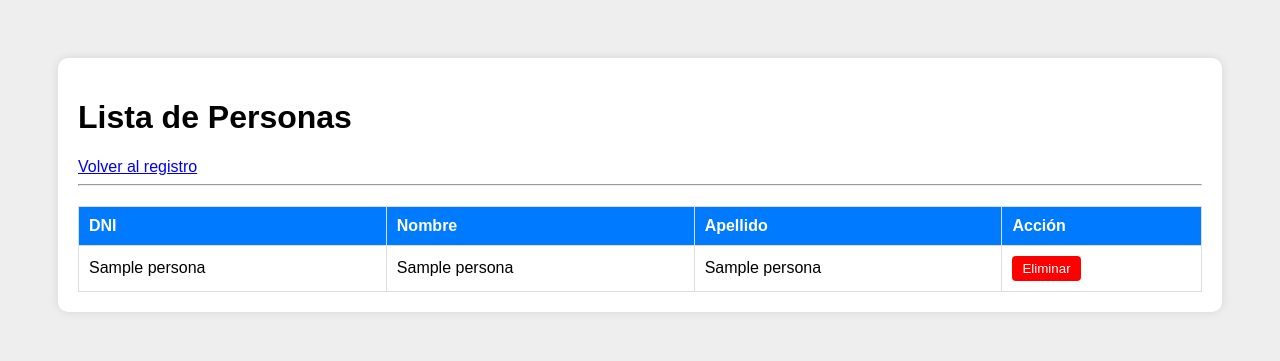
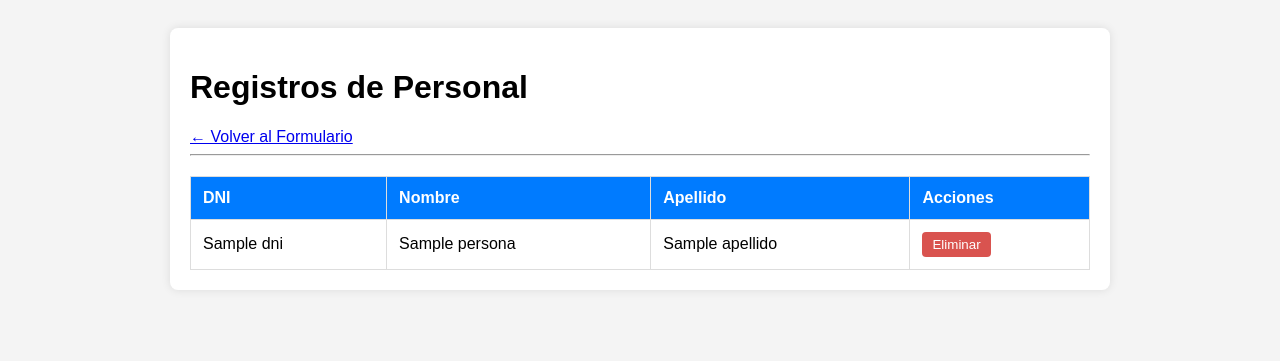
Before and after one commit to cortez200/proyecto-personas, a Flask app: page /administrar in a window 1280 px wide. Shown: the top 361 px of the page. Run offline with Flask 3, Linux system fonts and the light colour scheme; a database or web service that is not in the repository returns one stand-in record (values such as "Sample title"); some libraries are stand-ins or nearby versions.

Commit message:
App.py final con manejo de errores

```diff
--- a/app.py
+++ b/app.py
@@ -2,16 +2,15 @@ from flask import Flask, render_template, request, redirect, url_for, jsonify
 import psycopg2
 import os
 
-# Agregamos static_url_path para forzar la ruta de estilos
 app = Flask(__name__,
             template_folder='templates',
             static_folder='static',
             static_url_path='/static')
 
-# Esto obliga al navegador a no guardar el diseño viejo en memoria
+# Evita que el navegador guarde versiones viejas del diseño
 app.config['SEND_FILE_MAX_AGE_DEFAULT'] = 0
 
-# --- CONFIGURACIÓN CON TUS DATOS REALES DE RENDER ---
+# --- CONFIGURACIÓN DE CONEXIÓN (RENDER EXTERNAL URL) ---
 DB_HOST = 'dpg-d7bbpbqdbo4c73dsa5gg-a.oregon-postgres.render.com'
 DB_NAME = 'proyecto_personas_ts11'
 DB_USER = 'proyecto_personas_ts11_user'
@@ -20,10 +19,14 @@ DB_PASSWORD = 'piiTTVRlztV0rbErYkaPWPqVtOFIiG2v'
 def conectar_db():
     try:
         conn = psycopg2.connect(
-            dbname=DB_NAME, user=DB_USER, password=DB_PASSWORD, host=DB_HOST)
+            dbname=DB_NAME,
+            user=DB_USER,
+            password=DB_PASSWORD,
+            host=DB_HOST
+        )
         return conn
     except psycopg2.Error as e:
-        print("Error al conectar a la base de datos:", e)
+        print("❌ Error de conexión:", e)
         return None
 
 def inicializar_base_de_datos():
@@ -42,13 +45,16 @@ def inicializar_base_de_datos():
                 );
             ''')
             conn.commit()
-            print("✅ Tabla 'personas' verificada/creada con éxito.")
+            print("✅ Tabla 'personas' lista.")
             cursor.close()
             conn.close()
         except Exception as e:
-            print("❌ Error al crear la tabla:", e)
+            print("❌ Error al crear tabla:", e)
 
+# Ejecutar al encender la app
 inicializar_base_de_datos()
+
+# --- RUTAS ---
 
 @app.route('/')
 def index():
@@ -64,13 +70,22 @@ def registrar():
 
     conn = conectar_db()
     if conn:
-        cursor = conn.cursor()
-        cursor.execute("INSERT INTO personas (dni, nombre, apellido, direccion, telefono) VALUES (%s, %s, %s, %s, %s)",
-                       (dni, nombre, apellido, direccion, telefono))
-        conn.commit()
-        conn.close()
+        try:
+            cursor = conn.cursor()
+            cursor.execute("""
+                INSERT INTO personas (dni, nombre, apellido, direccion, telefono)
+                VALUES (%s, %s, %s, %s, %s)
+            """, (dni, nombre, apellido, direccion, telefono))
+            conn.commit()
+            cursor.close()
+            conn.close()
+            return redirect(url_for('administrar'))
+        except psycopg2.IntegrityError:
+            return "<h3>Error: El DNI ya está registrado. <a href='/'>Volver</a></h3>"
+        except Exception as e:
+            return f"<h3>Error inesperado: {str(e)} <a href='/'>Volver</a></h3>"
 
-    return redirect(url_for('administrar'))
+    return "Error de conexión con la base de datos."
 
 @app.route('/administrar')
 def administrar():
@@ -78,11 +93,11 @@ def administrar():
     registros = []
     if conn:
         cursor = conn.cursor()
-        cursor.execute("SELECT * FROM personas ORDER BY apellido")
+        # Seleccionamos las columnas fijas para evitar errores de índice en el HTML
+        cursor.execute("SELECT dni, nombre, apellido, direccion, telefono FROM personas ORDER BY apellido")
         registros = cursor.fetchall()
         cursor.close()
         conn.close()
-    # Cambié el nombre a 'personas_list' para evitar conflictos con palabras reservadas
     return render_template('administrar.html', personas_list=registros)
 
 @app.route('/eliminar/<dni>', methods=['POST'])
--- a/templates/administrar.html
+++ b/templates/administrar.html
@@ -2,45 +2,46 @@
 <html lang="es">
 <head>
     <meta charset="UTF-8">
-    <title>Administrar - ADRIAN</title>
+    <title>Administrar Personal</title>
     <style>
-        body { font-family: sans-serif; padding: 50px; background: #eee; }
-        .box { background: white; padding: 20px; border-radius: 10px; box-shadow: 0 0 10px rgba(0,0,0,0.1); }
+        body { font-family: Arial, sans-serif; background: #f4f4f4; padding: 20px; }
+        .box { background: white; padding: 20px; border-radius: 8px; box-shadow: 0 0 10px rgba(0,0,0,0.1); max-width: 900px; margin: auto; }
         table { width: 100%; border-collapse: collapse; margin-top: 20px; }
-        th, td { padding: 10px; border: 1px solid #ddd; text-align: left; }
+        th, td { padding: 12px; border: 1px solid #ddd; text-align: left; }
         th { background: #007bff; color: white; }
-        .btn-del { color: white; background: red; border: none; padding: 5px 10px; cursor: pointer; border-radius: 4px; }
+        .btn-red { background: #d9534f; color: white; border: none; padding: 5px 10px; cursor: pointer; border-radius: 4px; }
     </style>
 </head>
 <body>
     <div class="box">
-        <h1>Lista de Personas</h1>
-        <a href="/">Volver al registro</a>
+        <h1>Registros de Personal</h1>
+        <a href="/">← Volver al Formulario</a>
         <hr>
+        {% if personas_list %}
         <table>
             <thead>
                 <tr>
                     <th>DNI</th>
                     <th>Nombre</th>
                     <th>Apellido</th>
-                    <th>Acción</th>
+                    <th>Acciones</th>
                 </tr>
             </thead>
             <tbody>
                 {% for p in personas_list %}
                 <tr>
-                    <td>{{ p[1] }}</td>
-                    <td>{{ p[2] }}</td>
-                    <td>{{ p[3] }}</td>
-                    <td>
-                        <form action="{{ url_for('eliminar_registro', dni=p[1]) }}" method="POST">
-                            <button type="submit" class="btn-del" onclick="return confirm('¿Eliminar?')">Eliminar</button>
+                    <td>{{ p[0] }}</td> <td>{{ p[1] }}</td> <td>{{ p[2] }}</td> <td>
+                        <form action="{{ url_for('eliminar_registro', dni=p[0]) }}" method="POST">
+                            <button type="submit" class="btn-red" onclick="return confirm('¿Eliminar?')">Eliminar</button>
                         </form>
                     </td>
                 </tr>
                 {% endfor %}
             </tbody>
         </table>
+        {% else %}
+        <p>No hay registros guardados.</p>
+        {% endif %}
     </div>
 </body>
 </html>
```
